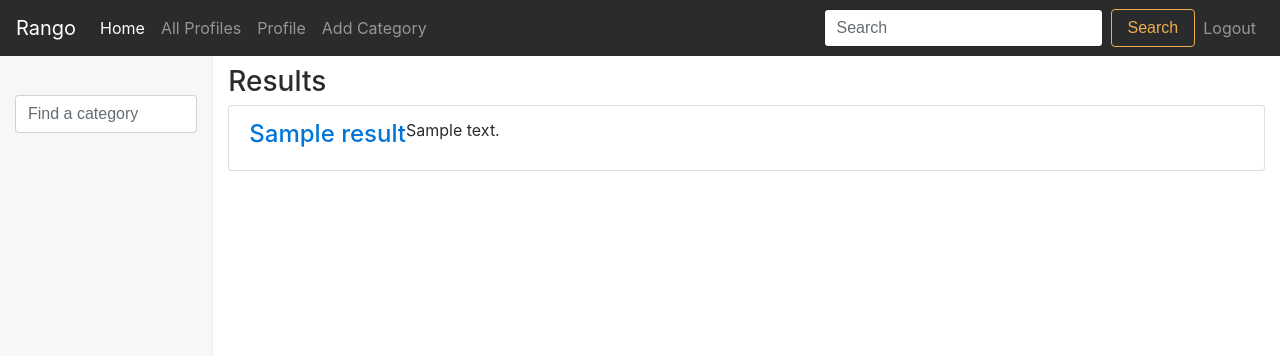
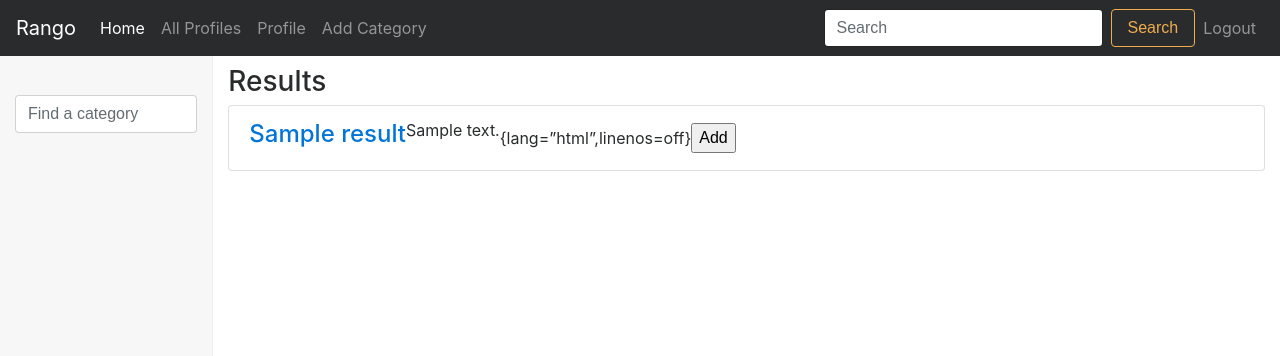
Before and after one commit to naduhrin78/tangorango, a Django app: template template/rango/search.html in a window 1280 px wide. Shown: the top 356 px of the page. Run offline with Django 3.2, Linux system fonts and the light colour scheme; a user stored in the database is signed in; tables that the repository leaves empty hold one stand-in row (values such as "Sample post"); the template is opened without the code that fills it: values that come from a table or form of the project are taken from there, most other values are stand-ins (such as "Sample title", 1, 10 or a date in 2020); some libraries are stand-ins or nearby versions.

Commit message:
changed setting.py

```diff
--- a/template/rango/search.html
+++ b/template/rango/search.html
@@ -15,6 +15,11 @@
                     <a href="{{ result.link }}">{{ result.title }}</a>
                 </h4>
                 <p class="list-group-item-text">{{ result.summary }}</p>
+                {lang=”html”,linenos=off}
+                {% if user.is_authenticated %}
+                    <button data-catid=”{{category.id}}” data-title=”{{ result.title }}” data-url=”{{ result.link }}”
+                        class=”rango-add btn btn-mini btn-info” type=”button”>Add</button>
+                {% endif %}
             </div>
         {% endfor %}
         </div>
```
